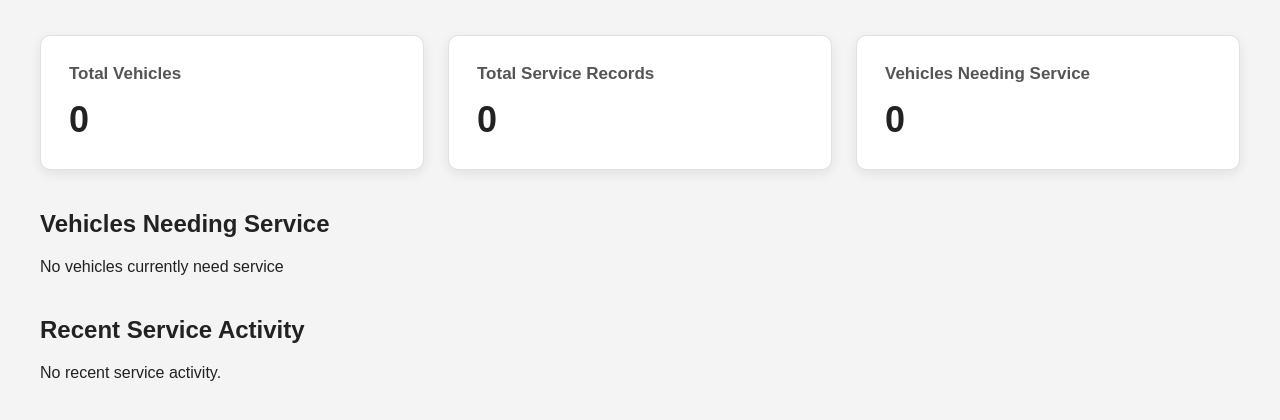
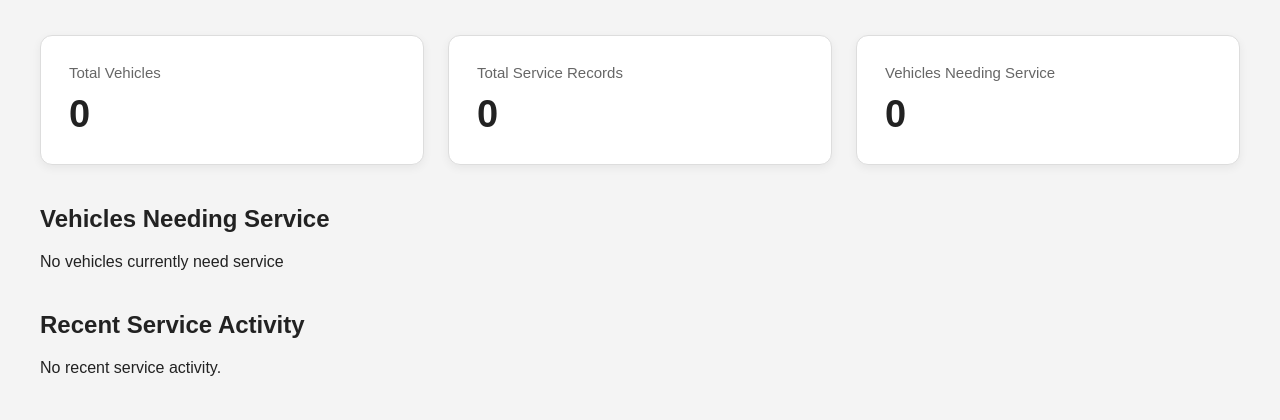
Before and after one commit to nnoroi/vehicle_service_management, a Flask app: page /dashboard in a window 1280 px wide. Shown: the part 188-608 px from the top of the page. Run offline with Flask 3, Linux system fonts and the light colour scheme; data that the repository does not hold is empty.

Commit message:
Improve dashboard statistic cards

```diff
--- a/app/static/css/style.css
+++ b/app/static/css/style.css
@@ -70,31 +70,32 @@ body {
     display: grid;
     grid-template-columns: repeat(3, 1fr);
     gap: 24px;
+    margin-bottom: 40px;
 }
 
 .stat-card {
     background-color: white;
     padding: 28px;
-    border-radius: 10px;
-    border: 1px solid #e0e0e0;
-    box-shadow: 0 4px 12px rgba(0, 0, 0, 0.08);
+    border-radius: 12px;
+    border: 1px solid #ddd;
+    box-shadow: 0 3px 10px rgba(0, 0, 0, 0.06);
     transition: transform 0.2s ease, box-shadow 0.2s ease;
 }
 
 .stat-card:hover {
     transform: translateY(-3px);
-    box-shadow: 0 6px 16px rgba(0, 0, 0, 0.12);
+    box-shadow: 0 6px 16px rgba(0, 0, 0, 0.1);
 }
 
 .stat-card h2 {
-    font-size: 17px;
-    margin-top: 0;
-    margin-bottom: 15px;
-    color: #555;
+    font-size: 15px;
+    font-weight: normal;
+    margin: 0 0 12px 0;
+    color: #666;
 }
 
 .stat-card p {
-    font-size: 36px;
+    font-size: 38px;
     font-weight: bold;
     margin: 0;
 }
```
